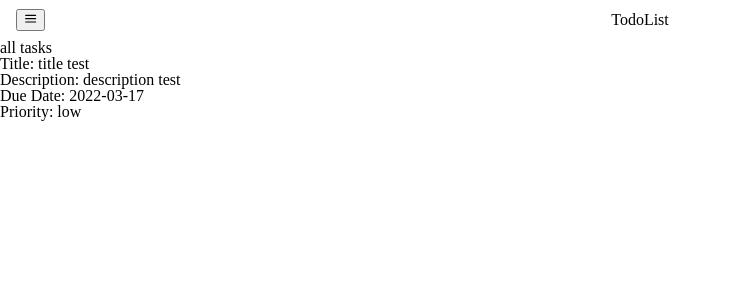
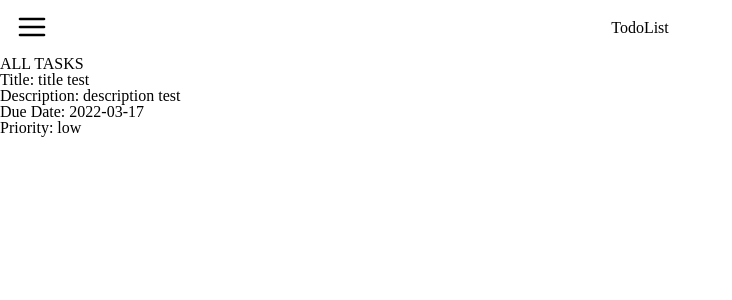
Before and after one commit to htder/todo_list, a React (Create React App) app: page / in a window 1280 px wide. Shown: the top 300 px of the page, without its empty margins (0-732 px from the left). Built offline with nearby package versions, Linux system fonts and the light colour scheme.

Commit message:
changed size of header, header image. Added stylesheet for taskwindow

```diff
--- a/src/components/Header.jsx
+++ b/src/components/Header.jsx
@@ -7,7 +7,11 @@ function Header({ isOpen, toggle }) {
   return (
     <div className="header">
       <button type="button" className="menu-button" onClick={toggle}>
-        {isOpen ? <MdClose /> : <FiMenu />}
+        {isOpen ? (
+          <MdClose className="menu-button-image" />
+        ) : (
+          <FiMenu className="menu-button-image" />
+        )}
       </button>
       <h1 className="title">TodoList</h1>
     </div>
--- a/src/components/TaskWindow.jsx
+++ b/src/components/TaskWindow.jsx
@@ -1,5 +1,6 @@
 import React from 'react';
 import Todo from './Todo';
+import '../styles/TaskWindow.css';
 
 function TaskWindow({ tasks, show, page }) {
   const taskElements = tasks.map((task) => (
@@ -16,7 +17,7 @@ function TaskWindow({ tasks, show, page }) {
 
   return (
     <div className="task-window">
-      <h3>{page}</h3>
+      <h3 className="task-window-title">{page}</h3>
       {show && taskElements}
     </div>
   );
--- a/src/styles/Header.css
+++ b/src/styles/Header.css
@@ -4,7 +4,7 @@
   align-items: center;
   justify-content: center;
   padding: 1rem;
-  height: 5vh;
+  height: 7vh;
 }
 
 .title {
@@ -14,4 +14,15 @@
 .menu-button {
   position: absolute;
   left: 1rem;
+  background: none;
+  color: inherit;
+  border: none;
+  padding: 0;
+  font: inherit;
+  cursor: pointer;
+  outline: inherit;
 }
+
+.menu-button-image {
+  font-size: 2rem;
+}
--- a/src/styles/Navbar.css
+++ b/src/styles/Navbar.css
@@ -5,7 +5,7 @@
 
 .show-menu {
   position: relative;
-  height: 95vh;
+  height: 93vh;
   left: 0;
   top: 0;
   transform: none;
@@ -15,9 +15,9 @@
   position: absolute;
   transform: translateX(-103%);
   transition: transform 200ms linear;
-  height: 95vh;
+  height: 93vh;
   left: 0;
-  top: 5vh;
+  top: 7vh;
 }
 
 .navigation ul {
--- /dev/null
+++ b/src/styles/TaskWindow.css
@@ -0,0 +1,3 @@
+.task-window-title {
+  text-transform: uppercase;
+}
```
